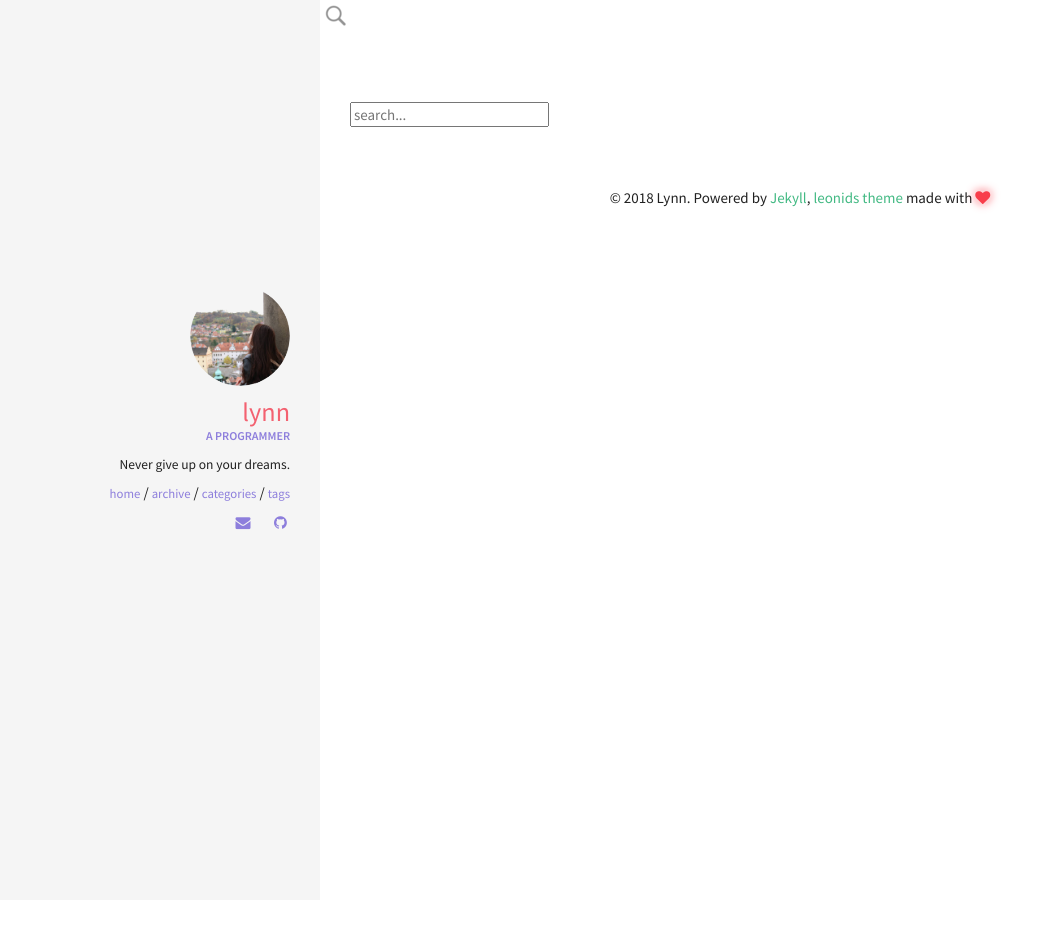
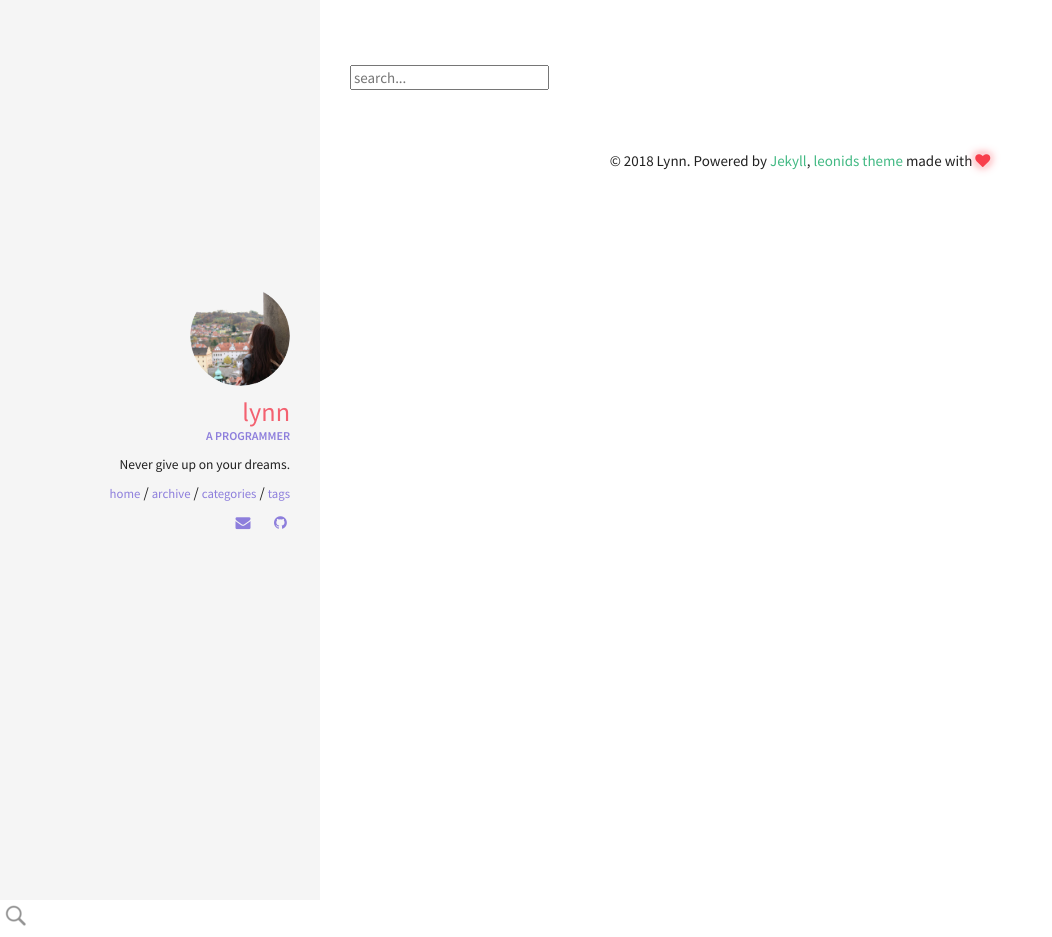
Before and after one commit to LynnBaek/LynnBaek, a Jekyll site: the page built from search.html, in a window 1280 px wide. Shown: the whole page, without its empty margins (0-1052 px from the left). Built offline with Jekyll 4.4.1, drawn with Linux system fonts in a browser that asks for light colours.

Commit message:
icon 위치 변경

```diff
--- a/_layouts/default.html
+++ b/_layouts/default.html
@@ -9,9 +9,9 @@
       <div class="table cover">
         {% include sidebar.html %}
       </div>
+	  <a href="/search/"><img src="/img/gray_search_icon.png"/></a>
     </div>
     <div class="col s12 m9">
-	<a href="/search/"><img src="/img/gray_search_icon.png"/></a>
       <div class="post-listing">
         {{ content }}
         {% include footer.html %}
```
